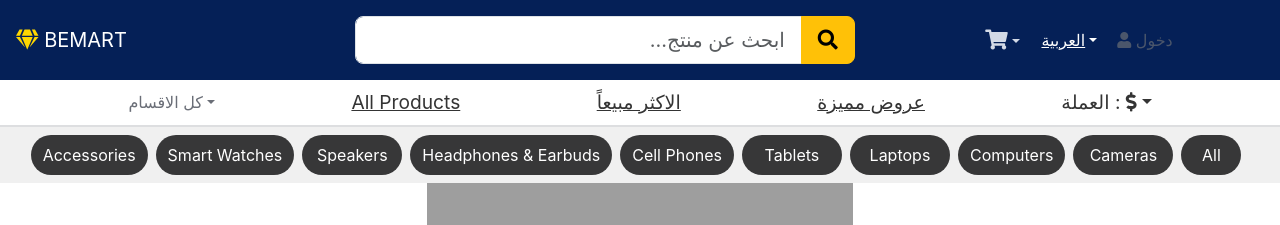
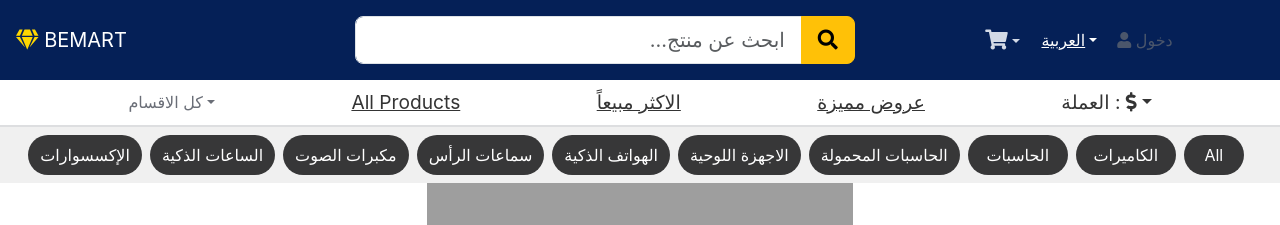
Before and after one commit to Golden-Mean-Ltc/flowrence-shop, a React (Vite) app: page / in a window 1280 px wide. Shown: the top 225 px of the page. Built offline with nearby package versions, Linux system fonts and the light colour scheme.

Commit message:
Horizontal bar made Arabic & English

```diff
--- a/src/components/HorizontalList.jsx
+++ b/src/components/HorizontalList.jsx
@@ -2,7 +2,7 @@ import { useNavigate, useSearchParams } from 'react-router-dom'
 import '../styles/HorizontalList.css' // Import the CSS file
 import { formatStringForUrl, formatStringFromUrl } from '../utils'
 
-const HorizontalList = ({ items }) => {
+const HorizontalList = ({ items , language }) => {
   // const items = ['Item 1', 'Item 2', 'Item 3', 'Item 4', 'Item 5', 'Item 6', 'Item 7', 'Item 8'];
   const navigate = useNavigate()
 
@@ -31,13 +31,13 @@ const HorizontalList = ({ items }) => {
         //  className={`list-item ${selectedCategory === formatStringForUrl(item) ? 'selected' : ''}`}
           className='list-item'
           onClick={() => {
-            console.log(item)
+            // console.log(item)
             // console.log(item.toLowerCase().replace(/\s+/g, '-'))
             // # Replace spaces with dashes and convert to lowercase for URL
-            navigate(`/products?category=${formatStringForUrl(item)}`)
+            navigate(`/products?category=${formatStringForUrl(item[0])}`)
           }}
         >
-          {item}
+          {language === "arb" ? item[1] : item[0]}
         </div>
       ))}
     </div>
--- a/src/components/header/CurrencyDropdown.jsx
+++ b/src/components/header/CurrencyDropdown.jsx
@@ -1,4 +1,4 @@
-import React from 'react'
+
 import { useDispatch } from 'react-redux'
 import { useSelector } from 'react-redux'
 import { currencyChanged } from '../../store/settingsSlice'
--- a/src/components/home/HomeScreen.jsx
+++ b/src/components/home/HomeScreen.jsx
@@ -33,7 +33,7 @@ const HomeScreen = () => {
 
   return (
     <div className='screen ' dir={language == "arb" ? 'rtl' : 'ltr'}>
-      <HorizontalList items={categories} />
+      <HorizontalList items={categories} language={language} />
 
       <div className='container ' dir={language == "arb" ? 'rtl' : 'ltr'}>
         {/* <ResponsiveColumnsExample /> */}
--- a/src/constants/laptop_filters.js
+++ b/src/constants/laptop_filters.js
@@ -61,7 +61,7 @@ export const cellphone_filters = [
 export const general_filters = [
 	{
 		name: 'category',
-		options: [...categories ],  // from strings.js
+		options: categories.map(cat => cat[0]),  // from strings.js
 		group: 'category',
 	},
 	{
--- a/src/constants/strings.js
+++ b/src/constants/strings.js
@@ -141,13 +141,13 @@ export function getCityById(id) {
 // const categoris = ['Books', 'Art supplies', 'Stationary', 'Electronis',
 // 	'Sports & Fitness', 'Toys & Games', 'Personal Care', 'Home & Kitchen']
 export const categories = [
-	"Cameras",
-	'Computers',
-	'Laptops',
-	'Tablets',
-	'Cell Phones',
-	'Headphones & Earbuds',
-	"Speakers",
-	"Smart Watches",
-	'Accessories'
+	["Cameras", "الكاميرات"],
+	["Computers", "الحاسبات"],
+	["Laptops", "الحاسبات المحمولة"],
+	["Tablets", "الاجهزة اللوحية"],
+	["Cell Phones", "الهواتف الذكية"],
+	["Headphones & Earbuds", "سماعات الرأس"],
+	["Speakers", "مكبرات الصوت"],
+	["Smart Watches", "الساعات الذكية"],
+	['Accessories', 'الإكسسوارات']
 ]
```
